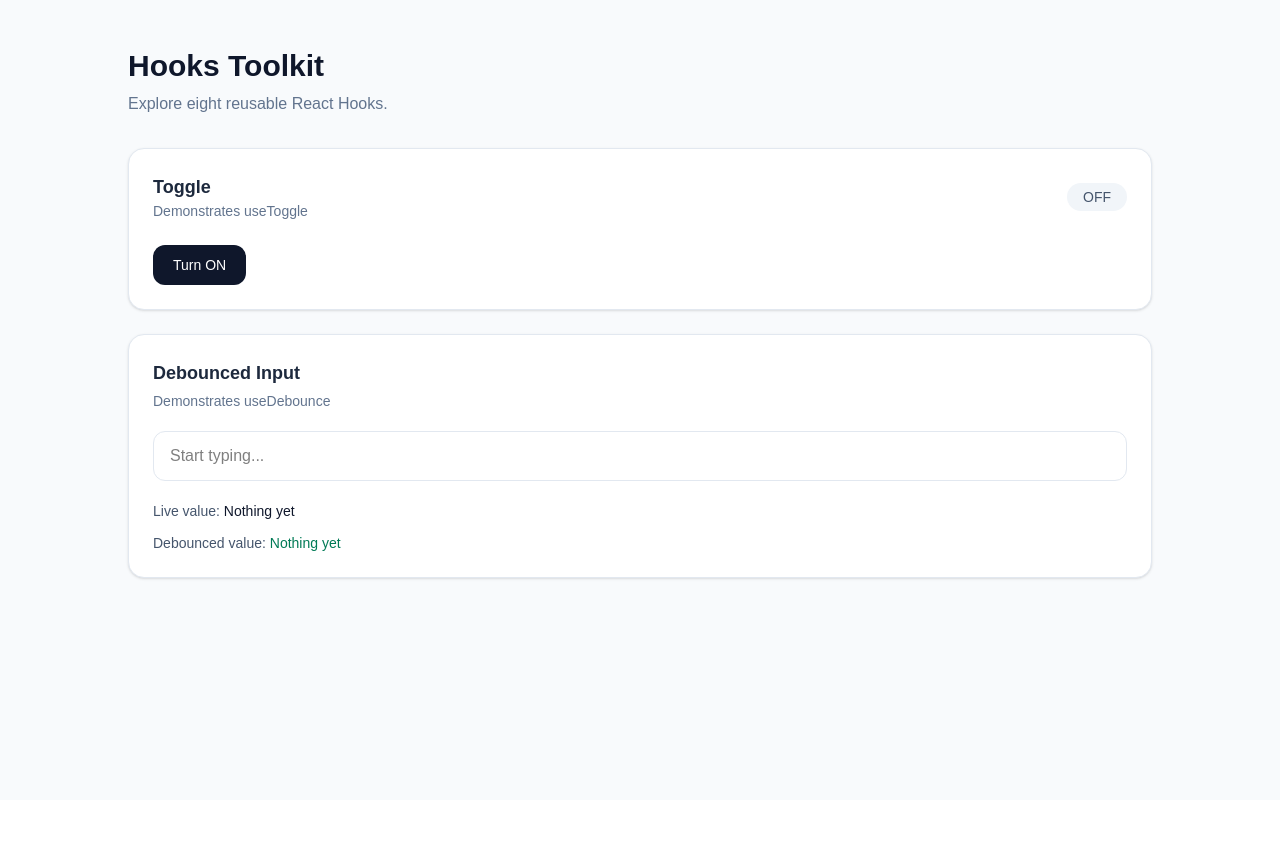
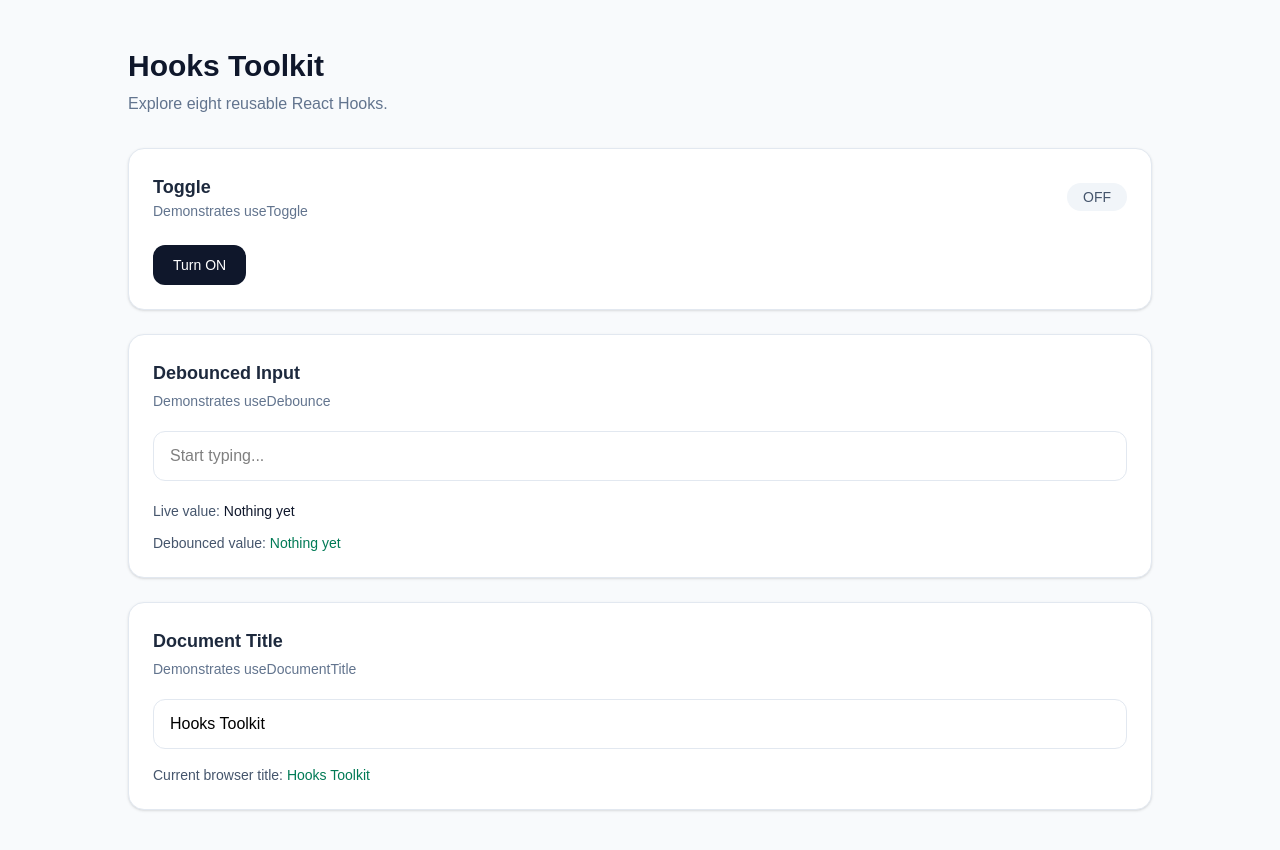
Before and after one commit to rithairagena13-spec/hooks-tool-kit, a React (Vite) app: page / in a window 1280 px wide. Shown: the top 850 px of the page. Before the commit the page ends 800 px from the top, so only its background shows below. Built offline with nearby package versions, Linux system fonts and the light colour scheme.

Commit message:
add document title hook demonstration

```diff
--- a/src/App.jsx
+++ b/src/App.jsx
@@ -1,7 +1,7 @@
 
 import ToggleDemo from './components/ToggleDemo'
 import DebounceDemo from './components/DebounceDemo'
-
+import DocumentTitleDemo from './components/DocumentTitleDemo'
 export default function App() {
   return (
     <main className="min-h-screen bg-slate-50 px-6 py-12">
@@ -21,6 +21,10 @@ export default function App() {
   <DebounceDemo />
 </div>
 
+<div className="mt-6">
+  <DocumentTitleDemo />
+</div>
+
       </div>
     </main>
   )
--- /dev/null
+++ b/src/components/DocumentTitleDemo.jsx
@@ -0,0 +1,36 @@
+
+import { useState } from 'react'
+import { useDocumentTitle } from '../hooks/useDocumentTitle'
+
+export default function DocumentTitleDemo() {
+  const [title, setTitle] = useState('Hooks Toolkit')
+
+  useDocumentTitle(title)
+
+  return (
+    <section className="rounded-2xl border border-slate-200 bg-white p-6 shadow-sm">
+      <h2 className="text-lg font-semibold text-slate-800">
+        Document Title
+      </h2>
+
+      <p className="mt-1 text-sm text-slate-500">
+        Demonstrates useDocumentTitle
+      </p>
+
+      <input
+        type="text"
+        value={title}
+        onChange={(event) => setTitle(event.target.value)}
+        placeholder="Enter a browser title..."
+        className="mt-5 w-full rounded-xl border border-slate-200 px-4 py-3 outline-none focus:border-slate-500"
+      />
+
+      <p className="mt-4 text-sm text-slate-600">
+        Current browser title:
+        <span className="ml-1 font-medium text-emerald-700">
+          {title}
+        </span>
+      </p>
+    </section>
+  )
+}
--- /dev/null
+++ b/src/hooks/useDocumentTitle.js
@@ -0,0 +1,8 @@
+
+import { useEffect } from 'react'
+
+export function useDocumentTitle(title) {
+  useEffect(() => {
+    document.title = title
+  }, [title])
+}
```
